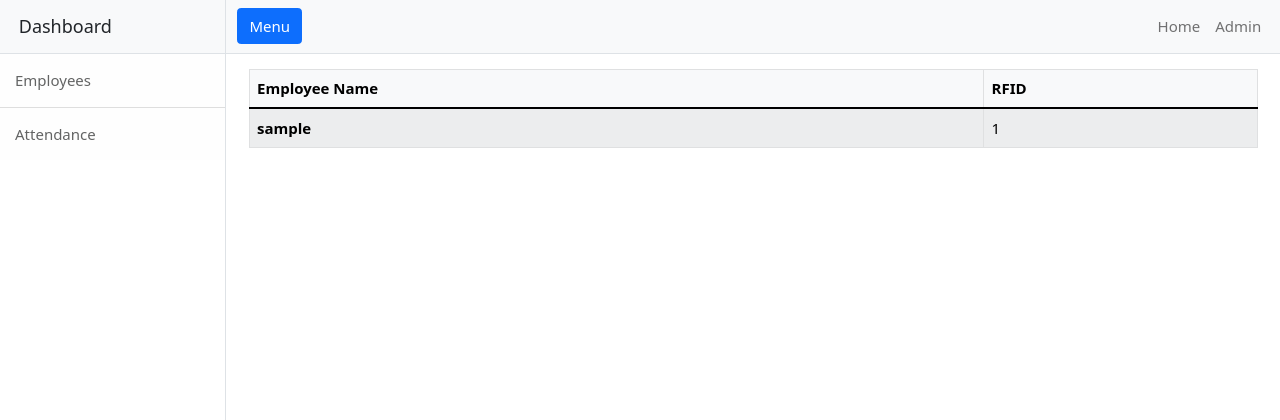
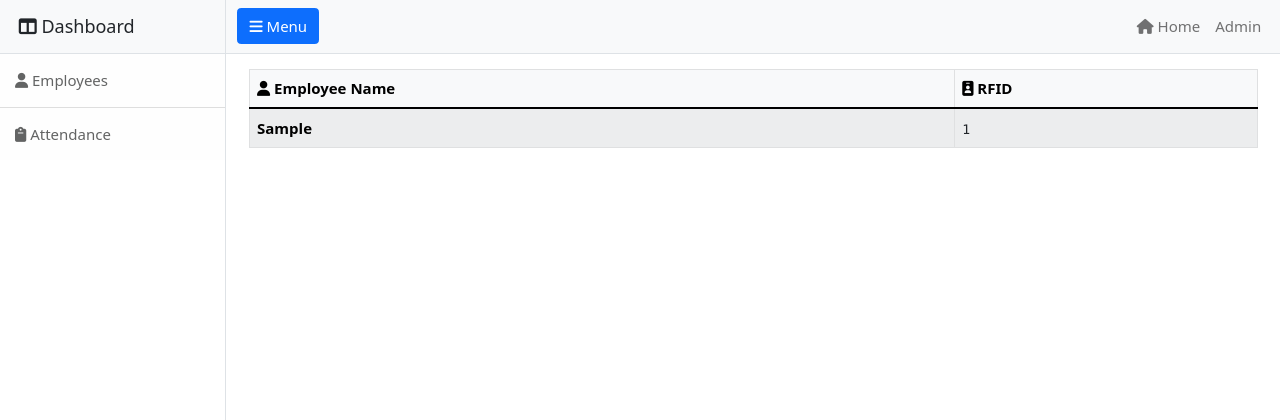
Before and after one commit to amanpreet5911/Attendance-System-Raspberry-pi, a Django app: page /users/ in a window 1280 px wide. Shown: the top 420 px of the page. Run offline with Django 4.2, Linux system fonts and the light colour scheme; tables that the repository leaves empty hold one stand-in row (values such as "Sample post"); some libraries are stand-ins or nearby versions.

Commit message:
updated ui,

```diff
--- a/AttendanceSystem/static/js/scripts.js
+++ b/AttendanceSystem/static/js/scripts.js
@@ -17,13 +17,13 @@ window.addEventListener("DOMContentLoaded", (event) => {
   }
 });
 
-$(document).ready(function () {
-  $('#dtHorizontalVerticalExample').DataTable({
-    "scrollX": true,
-    "scrollY": 200,
-  });
-  $('.dataTables_length').addClass('bs-select');
-});
+// $(document).ready(function () {
+//   $('#dtHorizontalVerticalExample').DataTable({
+//     "scrollX": true,
+//     "scrollY": 200,
+//   });
+//   $('.dataTables_length').addClass('bs-select');
+// });
 
 // const deleteMethod = () => {
 //   let url = delbutton.value;
--- a/templates/UserAttendance.html
+++ b/templates/UserAttendance.html
@@ -6,12 +6,12 @@
 <h5>User : <kbd class='text-capitalize'>{{user}}</kbd></h5>
 </blockquote>
 <div class="d-flex justify-content-between">
-<button class="btn btn-dark mt-4 mx-1" style="width: 124.5px;height: 33.25px;" onclick="history.back()"> <- Back</button>
+<button class="btn btn-dark mt-4 mx-1" style="width: 124.5px;height: 33.25px;" onclick="history.back()"><i class="fas fa-regular fa-circle-chevron-left"></i> Back</button>
 
 
 <form class="d-flex justify-content-end" action="" method="get">
 {{form.as_p}}
-<button class="mt-4 mx-1 btn btn-primary" style="width: 124.5px;height: 33.25px;" type="Submit">See Records</button>
+<button class="mt-4 mx-1 btn btn-primary" style="width: 124.5px;height: 33.25px;" type="Submit"><i class="fas fa-duotone fa-magnifying-glass mx-1"></i>See Records</button>
 </form>
 </div>
 <div class="table-responsive">
--- a/templates/attendancefunc.html
+++ b/templates/attendancefunc.html
@@ -7,7 +7,7 @@
 <h6>Total Users: {{users_count}}</h6>
 <form class="d-flex justify-content-end" action="" method="get">
 {{form.as_p}}
-<button class="mt-4 mx-1 btn btn-primary" style="width: 124.5px;height: 33.25px;" type="Submit">See Records</button>
+<button class="mt-4 mx-1 btn btn-primary" style="width: 124.5px;height: 33.25px;" type="Submit"><i class="fas fa-duotone fa-magnifying-glass mx-1"></i>See Records</button>
 
 </form>
 <div class="table-responsive">
--- a/templates/base.html
+++ b/templates/base.html
@@ -7,40 +7,27 @@
         <meta name="viewport" content="width=device-width, initial-scale=1, shrink-to-fit=no" />
         <meta name="description" content="" />
         <meta name="author" content="" />
-        <title>EMS</title>
+        <title>Attendance Management System</title>
         <!-- Favicon-->
         <link rel="icon" type="image/x-icon" href="{% static 'assets/favicon.ico' %}" />
         {% comment %} Font awesome {% endcomment %}
-        {% comment %} <script src="https://kit.fontawesome.com/20889b3028.js" crossorigin="anonymous"></script> {% endcomment %}
+        <script src="https://kit.fontawesome.com/e72adb4f6f.js" crossorigin="anonymous"></script>
         <!-- Core theme CSS (includes Bootstrap)-->
-        {% comment %} <link href="{% static 'fontawesomefree/css/fontawesome.css' %}" rel="stylesheet" type="text/css">
-        <link href="{% static 'fontawesomefree/css/brands.css' %}" rel="stylesheet" type="text/css">
-        <link href="{% static 'fontawesomefree/css/solid.css' %}" rel="stylesheet"  type="text/css">
-        <script src="{% static 'fontawesomefree/js/fontawesome.js' %}"></script>
-        <script src="{% static 'fontawesomefree/js/solid.js' %}"></script>
-        <script src="{% static 'fontawesomefree/js/brands.js' %}"></script>
-        <script src="{% static 'fontawesomefree/js/all.min.js' %}"></script>
-        <link href="{% static 'fontawesomefree/css/all.min.css' %}" rel="stylesheet" type="text/css"> {% endcomment %}
 
         {% comment %} W3schools css {% endcomment %}
         <link rel="stylesheet" href="https://www.w3schools.com/w3css/4/w3.css">
         <link href="{% static 'css/styles.css' %}" rel="stylesheet" />
         <link href="{% static 'css/custom.css' %}" rel="stylesheet">
-        <link href="{% static 'css/confirmed-attendance-styles.css' %}" rel="stylesheet">
-        <link href="{% static 'css/bootstrap-datepicker.css' %}" rel="stylesheet">
+        {% comment %} <link href="{% static 'css/bootstrap-datepicker.css' %}" rel="stylesheet"> {% endcomment %}
     </head>
     <body>
         <div class="d-flex" id="wrapper">
             <!-- Sidebar-->
             <div class="border-end bg-white" id="sidebar-wrapper">
-                <div class="sidebar-heading border-bottom bg-light">Dashboard</div>
+                <div class="sidebar-heading border-bottom bg-light"><i class="fas fa-light fa-table-columns"></i> Dashboard</div>
                 <div class="list-group list-group-flush">
-                    <a class="list-group-item list-group-item-action list-group-item-light p-3" href="{% url 'Users'  %}">Employees</a>
-                    <a class="list-group-item list-group-item-action list-group-item-light p-3" href="{% url 'Attendance'  %}">Attendance</a>
-                    {% comment %} <a class="list-group-item list-group-item-action list-group-item-light p-3" href="#!"></a> {% endcomment %}
-                    {% comment %} <a class="list-group-item list-group-item-action list-group-item-light p-3" href="#!">Events</a>
-                    <a class="list-group-item list-group-item-action list-group-item-light p-3" href="#!">Profile</a>
-                    <a class="list-group-item list-group-item-action list-group-item-light p-3" href="#!">Status</a> {% endcomment %}
+                    <a class="list-group-item list-group-item-action list-group-item-light p-3" href="{% url 'Users'  %}"><i class="fas fa-duotone fa-user"></i> Employees</a>
+                    <a class="list-group-item list-group-item-action list-group-item-light p-3" href="{% url 'Attendance'  %}"><i class="fas fa-duotone fa-clipboard"></i> Attendance</a>
                 </div>
             </div>
             <!-- Page content wrapper-->
@@ -48,11 +35,11 @@
                 <!-- Top navigation-->
                 <nav class="navbar navbar-expand-lg navbar-light bg-light border-bottom">
                     <div class="container-fluid">
-                        <button class="btn btn-primary" id="sidebarToggle">Menu</button>
+                        <button class="btn btn-primary" id="sidebarToggle"><i class="fas fa-solid fa-bars"></i> Menu</button>
                         <button class="navbar-toggler" type="button" data-bs-toggle="collapse" data-bs-target="#navbarSupportedContent" aria-controls="navbarSupportedContent" aria-expanded="false" aria-label="Toggle navigation"><span class="navbar-toggler-icon"></span></button>
                         <div class="collapse navbar-collapse" id="navbarSupportedContent">
                             <ul class="navbar-nav ms-auto mt-2 mt-lg-0">
-                                <li class="nav-item active"><a class="nav-link" href="{% url 'Home'  %}">Home</a></li>
+                                <li class="nav-item active"><a class="nav-link" href="{% url 'Home'  %}"><i class="fas fa-duotone fa-house"></i> Home</a></li>
                                 <li class="nav-item active"><a class="nav-link" href="/admin">Admin</a></li>
                             </ul>
                         </div>
--- a/templates/users.html
+++ b/templates/users.html
@@ -5,18 +5,16 @@
 <table class="container mt-3 table table-hover table-light table-striped  table-bordered">
   <thead>
     <tr>
-      <th scope="col">Employee  Name</th>
-      <th scope="col">RFID</th>
-      {% comment %} <th scope="col">First</th>
-      <th scope="col">Last</th>
-      <th scope="col">Handle</th> {% endcomment %}
+      <th scope="col"><i class="fas fa-duotone fa-user"></i> Employee  Name</th>
+      <th scope="col"><i class="fas fa-light fa-id-badge"></i> RFID</th>
+
     </tr>
   </thead>
   <tbody>
   {% for user in users  %}
     <tr>
-      <th scope="row">{{user}}</th>
-      <td>{% for i in user.rfid.all %} {{i.rfid}} {% endfor %}</td>
+      <th scope="row" class='text-capitalize'>{{user}}</th>
+      <td><code class='text-dark'>{% for i in user.rfid.all %} {{i.rfid}} {% endfor %} </code></td>
     </tr>
 {% endfor %}
   </tbody>
```
